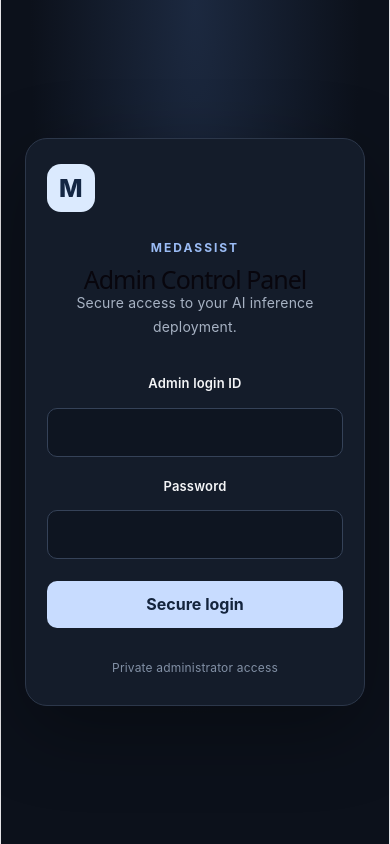
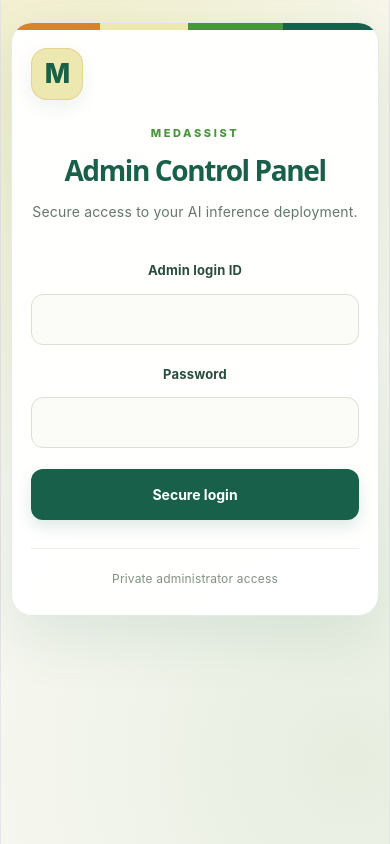
Before and after one commit to Rohan9833/MEdassist, a React app in the folder frontend/: page / in a window 390 px wide. Built offline with nearby package versions, Linux system fonts and the light colour scheme; no server answers; the HTML template or start-up script is replaced by a standard one.

Commit message:
Refresh admin UI with MedAssist palette

```diff
--- a/frontend/src/App.css
+++ b/frontend/src/App.css
@@ -1,13 +1,43 @@
+:root {
+  font-family: Inter, ui-sans-serif, system-ui, -apple-system, BlinkMacSystemFont, "Segoe UI", sans-serif;
+  color: #18392f;
+  background: #f8f8f2;
+  font-synthesis: none;
+  text-rendering: optimizeLegibility;
+  -webkit-font-smoothing: antialiased;
+  -moz-osx-font-smoothing: grayscale;
+
+  --medassist-orange: #D98327;
+  --medassist-cream: #ECE8AF;
+  --medassist-green: #4A943E;
+  --medassist-deep: #186049;
+  --medassist-ink: #18392f;
+  --medassist-muted: #63776c;
+  --medassist-line: #dfe5d5;
+  --medassist-surface: #ffffff;
+  --medassist-soft: #f3f5e8;
+  --medassist-shadow: 0 20px 60px rgba(24, 96, 73, 0.11);
+}
+
 * {
   box-sizing: border-box;
 }
 
+html {
+  min-width: 320px;
+  min-height: 100%;
+  background: #f8f8f2;
+}
+
 body {
+  min-width: 320px;
+  min-height: 100vh;
   margin: 0;
-  font-family: Inter, system-ui, -apple-system, BlinkMacSystemFont, "Segoe UI",
-    sans-serif;
-  color: #f4f5f7;
-  background: #0c111b;
+  color: var(--medassist-ink);
+  background:
+    radial-gradient(circle at 12% 8%, rgba(236, 232, 175, 0.58), transparent 28rem),
+    radial-gradient(circle at 90% 90%, rgba(74, 148, 62, 0.10), transparent 26rem),
+    #f8f8f2;
 }
 
 button,
@@ -15,163 +45,231 @@ input {
   font: inherit;
 }
 
+button {
+  transition: transform 150ms ease, box-shadow 150ms ease, background-color 150ms ease;
+}
+
+button:focus-visible,
+input:focus-visible {
+  outline: 3px solid rgba(217, 131, 39, 0.38);
+  outline-offset: 3px;
+}
+
+#root {
+  width: 100%;
+  min-height: 100vh;
+}
+
 .admin-page {
   min-height: 100vh;
   display: grid;
   place-items: center;
-  padding: 24px;
-  background:
-    radial-gradient(ellipse at top, #1c2940 0%, transparent 60%),
-    #0c111b;
+  padding: clamp(20px, 5vw, 64px) 18px;
 }
 
 .admin-card {
+  position: relative;
+  isolation: isolate;
   width: 100%;
-  max-width: 760px;
-  padding: 36px;
-  border: 1px solid #2c374a;
-  border-radius: 22px;
-  background: #141c2a;
-  box-shadow: 0 24px 80px #0005;
+  max-width: 740px;
+  padding: clamp(24px, 5vw, 48px);
+  overflow: hidden;
+  border: 1px solid rgba(24, 96, 73, 0.12);
+  border-radius: 28px;
+  background: rgba(255, 255, 255, 0.94);
+  box-shadow: var(--medassist-shadow);
+}
+
+.admin-card::before {
+  position: absolute;
+  z-index: -1;
+  top: 0;
+  left: 0;
+  width: 100%;
+  height: 7px;
+  background: linear-gradient(90deg, var(--medassist-orange) 0 24%, var(--medassist-cream) 24% 48%, var(--medassist-green) 48% 74%, var(--medassist-deep) 74%);
+  content: "";
 }
 
 .admin-icon {
-  width: 48px;
-  height: 48px;
   display: grid;
+  width: 58px;
+  height: 58px;
   place-items: center;
-  border-radius: 14px;
-  background: #dbeafe;
-  color: #142744;
-  font-size: 25px;
-  font-weight: 800;
+  border: 1px solid rgba(217, 131, 39, 0.22);
+  border-radius: 18px;
+  background: var(--medassist-cream);
+  color: var(--medassist-deep);
+  box-shadow: 0 7px 18px rgba(24, 96, 73, 0.08);
+  font-size: 27px;
+  font-weight: 850;
+  letter-spacing: -1px;
 }
 
 .eyebrow {
-  margin: 24px 0 8px;
-  color: #9bbcf5;
-  font-size: 12px;
-  font-weight: 700;
-  letter-spacing: 2px;
+  margin: 27px 0 9px;
+  color: var(--medassist-green);
+  font-size: 11px;
+  font-weight: 800;
+  letter-spacing: 2.6px;
+}
+
+h1,
+h2,
+h3,
+h4 {
+  color: var(--medassist-deep);
+  line-height: 1.2;
 }
 
 h1 {
   margin: 0;
-  font-size: clamp(25px, 5vw, 32px);
-  letter-spacing: -1px;
+  font-size: clamp(28px, 4.5vw, 40px);
+  font-weight: 800;
+  letter-spacing: -1.4px;
 }
 
 h2 {
-  font-size: 20px;
+  margin: 24px 0 8px;
+  font-size: 21px;
+  letter-spacing: -0.35px;
+}
+
+h3 {
+  margin-top: 0;
+  font-size: 17px;
+}
+
+h4 {
+  font-size: 16px;
 }
 
 .subtitle {
-  color: #a7b2c3;
+  max-width: 58ch;
+  margin: 12px 0 0;
+  color: var(--medassist-muted);
   font-size: 14px;
-  line-height: 1.7;
+  line-height: 1.75;
 }
 
 form {
   display: grid;
-  gap: 12px;
+  gap: 11px;
   margin-top: 28px;
 }
 
 label {
-  margin-top: 6px;
+  margin-top: 7px;
+  color: #294d3d;
   font-size: 13px;
-  font-weight: 600;
+  font-weight: 750;
 }
 
 input {
   width: 100%;
-  min-height: 46px;
-  padding: 12px;
-  border: 1px solid #354258;
-  border-radius: 10px;
+  min-height: 49px;
+  padding: 13px 15px;
+  border: 1px solid #d8e1d4;
+  border-radius: 12px;
   outline: none;
-  background: #0e1521;
-  color: white;
+  background: #fbfcf8;
+  color: var(--medassist-ink);
+  transition: border-color 150ms ease, box-shadow 150ms ease, background-color 150ms ease;
+}
+
+input::placeholder {
+  color: #8a9a8d;
 }
 
 input:focus {
-  border-color: #8bb6ff;
+  border-color: var(--medassist-green);
+  background: #fff;
+  box-shadow: 0 0 0 4px rgba(74, 148, 62, 0.11);
 }
 
 button {
   width: 100%;
-  min-height: 46px;
+  min-height: 48px;
   margin-top: 10px;
-  padding: 12px 16px;
-  border: 0;
-  border-radius: 10px;
-  background: #c8dcff;
-  color: #14243d;
-  font-weight: 700;
+  padding: 13px 17px;
+  border: 1px solid transparent;
+  border-radius: 12px;
+  background: var(--medassist-deep);
+  color: #fff;
+  font-size: 14px;
+  font-weight: 750;
   cursor: pointer;
+  box-shadow: 0 7px 16px rgba(24, 96, 73, 0.14);
+}
+
+button:hover:not(:disabled) {
+  transform: translateY(-1px);
+  background: #104c3a;
+  box-shadow: 0 10px 22px rgba(24, 96, 73, 0.19);
+}
+
+button:active:not(:disabled) {
+  transform: translateY(0);
 }
 
 button:disabled {
-  opacity: 0.6;
+  opacity: 0.58;
   cursor: wait;
+  box-shadow: none;
 }
 
 button.secondary {
-  border: 1px solid #354258;
-  background: transparent;
-  color: #f4f5f7;
+  border-color: #cfdccf;
+  background: #f5f7ee;
+  color: var(--medassist-deep);
+  box-shadow: none;
+}
+
+button.secondary:hover:not(:disabled) {
+  border-color: var(--medassist-green);
+  background: #edf3e4;
 }
 
 .dashboard {
   margin-top: 28px;
+  padding-top: 22px;
+  border-top: 1px solid #edf0e7;
 }
 
 .status {
   display: flex;
   align-items: center;
   gap: 9px;
-  color: #b9f3ce;
-  font-size: 13px;
+  width: fit-content;
+  padding: 8px 11px;
+  border: 1px solid rgba(74, 148, 62, 0.2);
+  border-radius: 999px;
+  background: #f0f6e9;
+  color: var(--medassist-deep);
+  font-size: 12px;
+  font-weight: 750;
 }
 
 .status-dot {
   width: 8px;
   height: 8px;
+  flex: 0 0 auto;
   border-radius: 50%;
-  background: #54d98c;
-}
-
-.message {
-  margin-top: 20px;
-  padding: 12px;
-  border: 1px solid #354258;
-  border-radius: 10px;
-  color: #dce7f7;
-  font-size: 13px;
-  line-height: 1.6;
-  overflow-wrap: anywhere;
-}
-
-.footer {
-  margin: 28px 0 0;
-  color: #8290a5;
-  font-size: 12px;
-  text-align: center;
-}
-
-@media (max-width: 480px) {
-  .admin-card {
-    padding: 25px 21px;
-  }
+  background: var(--medassist-green);
+  box-shadow: 0 0 0 3px rgba(74, 148, 62, 0.12);
 }
 
 .instances-section {
-  margin-top: 24px;
+  margin-top: 28px;
+  padding: clamp(16px, 3vw, 24px);
+  border: 1px solid var(--medassist-line);
+  border-radius: 18px;
+  background: #fcfdf9;
   text-align: left;
 }
 
 .instances-section h3 {
-  margin-bottom: 12px;
+  margin-bottom: 14px;
 }
 
 .instance-list {
@@ -180,18 +278,148 @@ button.secondary {
 }
 
 .instance-item {
-  padding: 14px;
-  border: 1px solid #e5e7eb;
-  border-radius: 12px;
+  padding: 18px;
+  border: 1px solid #e2e8d9;
+  border-radius: 14px;
   background: #fff;
   overflow-wrap: anywhere;
 }
 
 .instance-item h4 {
-  margin: 0 0 10px;
+  margin: 0 0 14px;
 }
 
 .instance-item p {
-  margin: 6px 0;
+  margin: 9px 0;
+  color: #53685c;
   font-size: 14px;
+  line-height: 1.6;
 }
+
+.instance-item strong {
+  color: var(--medassist-deep);
+}
+
+.prepare-status,
+.connection-panel {
+  margin-top: 18px;
+  padding: 18px;
+  border: 1px solid #e0e7d8;
+  border-radius: 14px;
+  background: #f5f7ed;
+  overflow-wrap: anywhere;
+}
+
+.prepare-status p,
+.connection-panel p {
+  margin: 10px 0;
+  color: #53685c;
+  font-size: 14px;
+  line-height: 1.65;
+}
+
+.prepare-status strong {
+  color: var(--medassist-deep);
+}
+
+progress {
+  display: block;
+  height: 10px;
+  overflow: hidden;
+  border: 0;
+  border-radius: 999px;
+  accent-color: var(--medassist-green);
+}
+
+progress::-webkit-progress-bar {
+  border-radius: 999px;
+  background: #e4e9d9;
+}
+
+progress::-webkit-progress-value {
+  border-radius: 999px;
+  background: linear-gradient(90deg, var(--medassist-green), var(--medassist-deep));
+}
+
+progress::-moz-progress-bar {
+  border-radius: 999px;
+  background: linear-gradient(90deg, var(--medassist-green), var(--medassist-deep));
+}
+
+code {
+  padding: 3px 7px;
+  border-radius: 6px;
+  background: #e9efdf;
+  color: var(--medassist-deep);
+  font-size: 12px;
+  overflow-wrap: anywhere;
+}
+
+.message {
+  margin-top: 22px;
+  padding: 14px 16px;
+  border: 1px solid rgba(217, 131, 39, 0.28);
+  border-left: 4px solid var(--medassist-orange);
+  border-radius: 12px;
+  background: #fff9e9;
+  color: #5c4c30;
+  font-size: 13px;
+  line-height: 1.65;
+  overflow-wrap: anywhere;
+}
+
+.footer {
+  margin: 28px 0 0;
+  padding-top: 18px;
+  border-top: 1px solid #edf0e7;
+  color: #829184;
+  font-size: 12px;
+  text-align: center;
+}
+
+@media (max-width: 520px) {
+  .admin-page {
+    padding: 14px 10px;
+    place-items: start center;
+  }
+
+  .admin-card {
+    margin: 8px 0;
+    padding: 25px 19px;
+    border-radius: 21px;
+  }
+
+  .admin-icon {
+    width: 52px;
+    height: 52px;
+    border-radius: 16px;
+  }
+
+  .eyebrow {
+    margin-top: 22px;
+  }
+
+  .dashboard {
+    margin-top: 22px;
+  }
+
+  .instances-section {
+    padding: 14px;
+  }
+
+  .instance-item,
+  .prepare-status,
+  .connection-panel {
+    padding: 14px;
+  }
+}
+
+@media (prefers-reduced-motion: reduce) {
+  *,
+  *::before,
+  *::after {
+    scroll-behavior: auto !important;
+    transition-duration: 0.01ms !important;
+    animation-duration: 0.01ms !important;
+  }
+}
```
